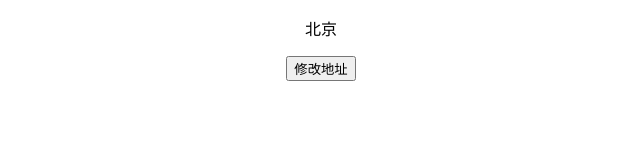
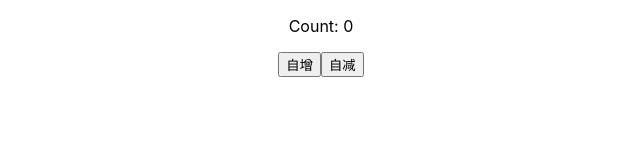
Before and after one commit to gzg1500521074/react-hooks-from-zero-to-one, a React (Create React App) app: page / in a window 1280 px wide. Shown: the top 160 px of the page, without its empty margins (319-959 px from the left). Built offline with nearby package versions, Linux system fonts and the light colour scheme.

Commit message:
增加useReducer案例

```diff
--- a/src/App.js
+++ b/src/App.js
@@ -1,23 +1,12 @@
 import './App.css'
 import React from 'react'
-import Son from './components/Son'
-import { AppContext } from './utils/context'
+import Counter from './components/Counter'
 
 function App() {
-  const [adress, setAddress] = React.useState('北京')
   return (
-    <AppContext.Provider value={{ address: adress }}>
-      <div className="App">
-        <Son />
-        <button
-          onClick={() => {
-            setAddress('上海市')
-          }}
-        >
-          修改地址
-        </button>
-      </div>
-    </AppContext.Provider>
+    <div className="App">
+      <Counter />
+    </div>
   )
 }
 
--- /dev/null
+++ b/src/components/Counter.js
@@ -0,0 +1,29 @@
+import React, { useReducer } from 'react'
+const initialState = { count: 0 }
+
+// reducer方法
+function reducer(state, action) {
+  switch (action.type) {
+    case 'increment':
+      return { count: state.count + 1 }
+    case 'decrement':
+      return { count: state.count - 1 }
+    default:
+      throw new Error()
+  }
+}
+
+// 计数器组件
+function Counter() {
+  const [state, dispatch] = useReducer(reducer, initialState)
+  return (
+    <>
+      <p>Count: {state.count}</p>
+
+      <button onClick={() => dispatch({ type: 'increment' })}>自增</button>
+      <button onClick={() => dispatch({ type: 'decrement' })}>自减</button>
+    </>
+  )
+}
+
+export default Counter
--- a/src/components/Grandson.js
+++ /dev/null
@@ -1,14 +0,0 @@
-import React, { useContext } from 'react'
-import { AppContext } from '../utils/context'
-
-// 孙子组件
-const Grandson = (props) => {
-  const { address } = useContext(AppContext)
-
-  return (
-    <>
-      <p>{address}</p>
-    </>
-  )
-}
-export default Grandson
--- a/src/components/Son.js
+++ /dev/null
@@ -1,12 +0,0 @@
-import React from 'react'
-import Grandson from './Grandson'
-
-// 子组件
-const Son = (props) => {
-  return (
-    <>
-      <Grandson></Grandson>
-    </>
-  )
-}
-export default Son
--- a/src/utils/context.js
+++ /dev/null
@@ -1,3 +0,0 @@
-import { createContext } from 'react'
-
-export const AppContext = createContext({})
```
